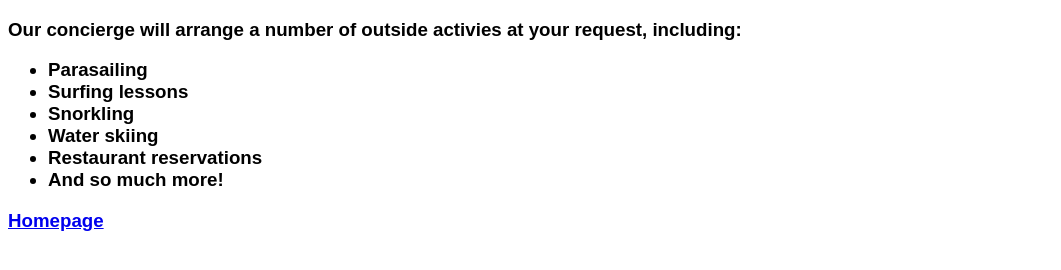
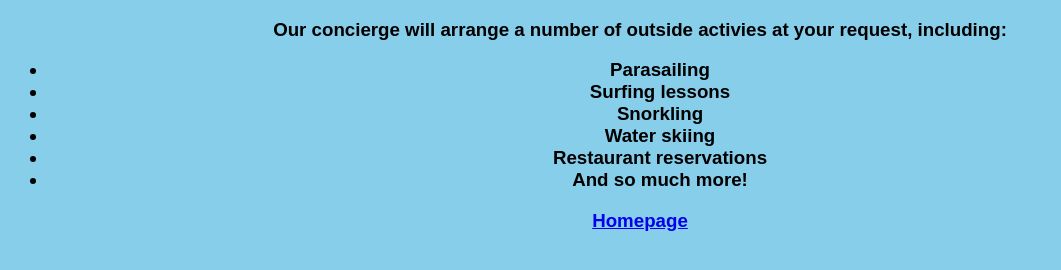
Before and after one commit to Zebrozkii/fancy-resort-webpage, a plain HTML site: page activities.html in a window 1280 px wide. Shown: the whole page, without its empty margins (0-1061 px from the left). Drawn offline with Linux system fonts and the light colour scheme.

Commit message:
Added lots of detail and styling

```diff
--- a/activities.html
+++ b/activities.html
@@ -4,9 +4,9 @@
       <link href="css/styles.css" rel="stylesheet" type="text/css">
       <title>Activities</title>
     </head>
-    <body>
+    <body class="activities">
       <h3>Our concierge will arrange a number of outside activies at your request, including:</p>
-        <ul>
+        <ul class="activities">
           <li>Parasailing</li>
           <li>Surfing lessons</li>
           <li>Snorkling</li>
--- a/css/styles.css
+++ b/css/styles.css
@@ -1,3 +1,13 @@
 h3{
   font-family:sans-serif;
 }
+body{
+  background-color: skyblue;
+
+}
+#home{
+  text-align: center;
+}
+.activities{
+  text-align:center;
+}
```
Also changed, not shown: index.html (+1 -1 lines), photos/hawaii.jpg (added).
